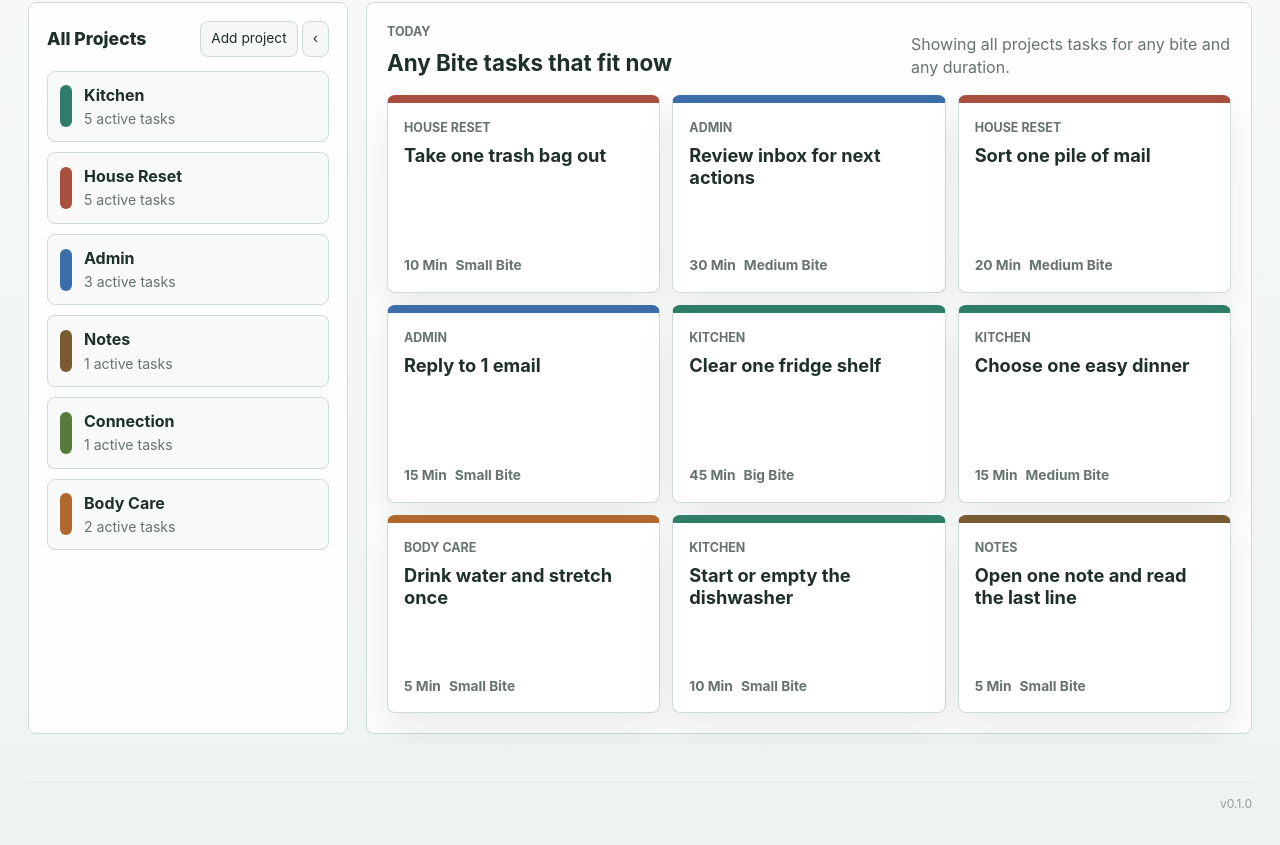
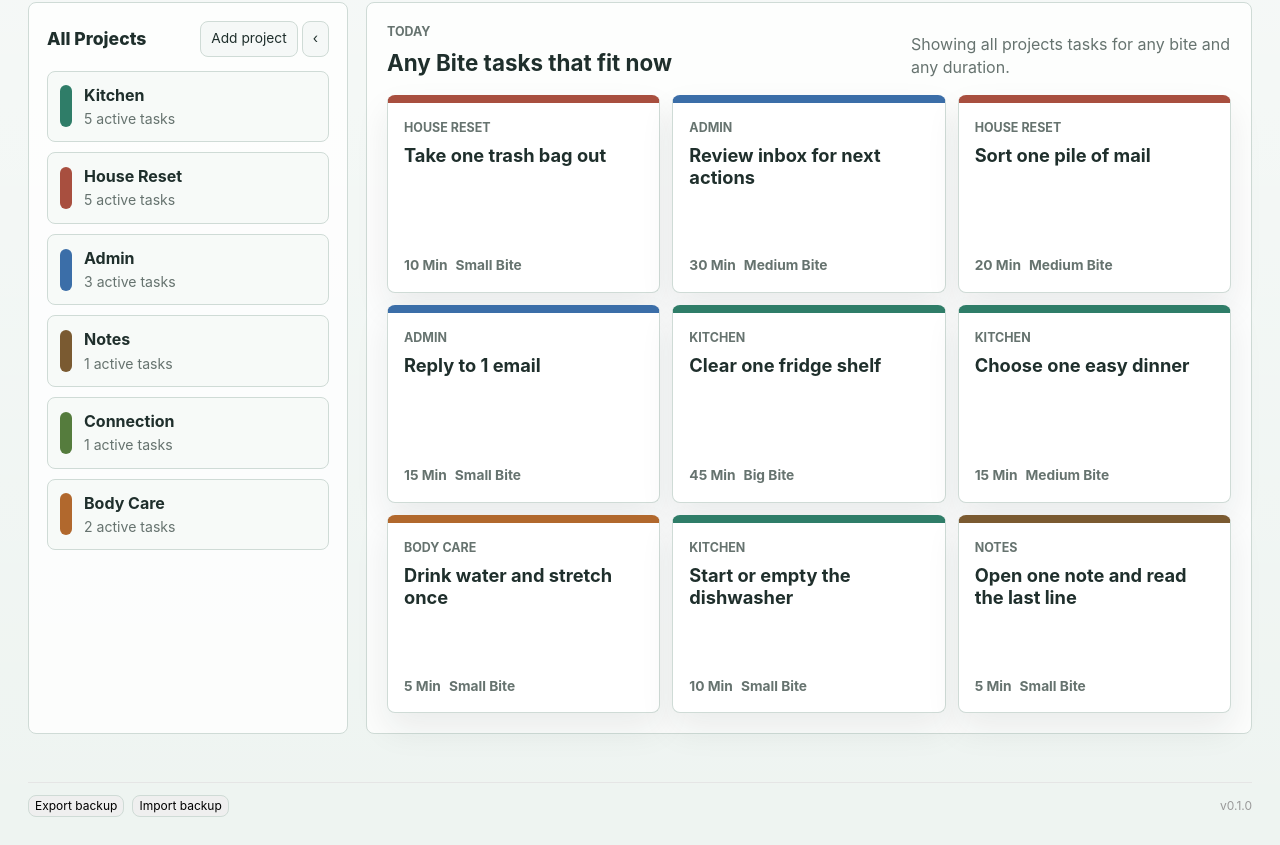
Before and after one commit to TXredking/drift_time, a React (Vite) app: page / in a window 1280 px wide. Shown: the part 194-1039 px from the top of the page. Built offline with nearby package versions, Linux system fonts and the light colour scheme.

Commit message:
Create M5 Tasks and implement M5 Task 01

```diff
--- a/src/App.css
+++ b/src/App.css
@@ -4,12 +4,35 @@
 }
 
 .app-footer {
+  display: flex;
+  align-items: center;
+  justify-content: space-between;
   margin-top: 48px;
   padding-top: 12px;
   border-top: 1px solid var(--color-border, #e5e5e5);
-  text-align: right;
   font-size: 0.75rem;
   color: var(--color-text-muted, #999);
+}
+
+.import-export {
+  display: flex;
+  align-items: center;
+  gap: 8px;
+  flex-wrap: wrap;
+}
+
+.file-input-hidden {
+  position: absolute;
+  width: 1px;
+  height: 1px;
+  opacity: 0;
+  pointer-events: none;
+}
+
+.import-error {
+  color: var(--color-error, #c0392b);
+  font-size: 0.85rem;
+  margin: 0;
 }
 
 .top-bar {
@@ -49,6 +72,7 @@
 .modal-actions button,
 .project-modal-actions button,
 .project-modal-tasks-heading button,
+.import-export button,
 .context-pill {
   border: 1px solid var(--border);
   border-radius: 8px;
--- a/src/App.tsx
+++ b/src/App.tsx
@@ -1,6 +1,6 @@
 import * as Dialog from '@radix-ui/react-dialog'
 import * as Tooltip from '@radix-ui/react-tooltip'
-import { useEffect, useMemo, useState } from 'react'
+import { useEffect, useMemo, useRef, useState } from 'react'
 import { version } from '../package.json'
 import './App.css'
 import { CONTEXTS } from './data/contexts'
@@ -12,7 +12,7 @@ import {
 } from './lib/constants'
 import { createId } from './lib/ids'
 import { createGridTaskIds, markTasksShown } from './lib/shuffle'
-import { loadAppState, saveAppState } from './lib/storage'
+import { exportAppState, loadAppState, parseImportedAppState, saveAppState } from './lib/storage'
 import type {
   AppState,
   ContextId,
@@ -111,6 +111,8 @@ function App() {
   const [activeTaskId, setActiveTaskId] = useState<string | null>(null)
   const [showArchivedTasks, setShowArchivedTasks] = useState(false)
   const [showArchivedProjects, setShowArchivedProjects] = useState(false)
+  const [importError, setImportError] = useState<string | null>(null)
+  const fileInputRef = useRef<HTMLInputElement>(null)
 
   const { selectedContextId, selectedEffortSize, selectedTimeWindow } =
     appState.preferences
@@ -401,6 +403,38 @@ function App() {
           : task,
       ),
     })
+  }
+
+  function handleImportFile(event: React.ChangeEvent<HTMLInputElement>) {
+    const file = event.target.files?.[0]
+    if (!file) return
+
+    const reader = new FileReader()
+    reader.onload = () => {
+      const result = reader.result
+      if (typeof result !== 'string') return
+
+      const parsed = parseImportedAppState(result)
+      if (!parsed) {
+        setImportError("That file doesn't look like a valid DriftTime backup.")
+        if (fileInputRef.current) fileInputRef.current.value = ''
+        return
+      }
+
+      const confirmed = window.confirm(
+        'This will replace all your current data. Continue?',
+      )
+      if (!confirmed) {
+        if (fileInputRef.current) fileInputRef.current.value = ''
+        return
+      }
+
+      saveAppState(parsed)
+      commitAppState(parsed)
+      setImportError(null)
+      if (fileInputRef.current) fileInputRef.current.value = ''
+    }
+    reader.readAsText(file)
   }
 
   return (
@@ -743,6 +777,28 @@ function App() {
         </section>
       </section>
       <footer className="app-footer">
+        <div className="import-export">
+          <button onClick={() => exportAppState(appState)} type="button">
+            Export backup
+          </button>
+          <button onClick={() => fileInputRef.current?.click()} type="button">
+            Import backup
+          </button>
+          <input
+            accept=".json"
+            aria-hidden="true"
+            className="file-input-hidden"
+            onChange={handleImportFile}
+            ref={fileInputRef}
+            tabIndex={-1}
+            type="file"
+          />
+          {importError && (
+            <p className="import-error" role="alert">
+              {importError}
+            </p>
+          )}
+        </div>
         <span>v{version}</span>
       </footer>
 
--- a/src/lib/storage.ts
+++ b/src/lib/storage.ts
@@ -40,3 +40,26 @@ export function loadAppState(): AppState {
 export function saveAppState(state: AppState) {
   window.localStorage.setItem(STORAGE_KEY, JSON.stringify(state))
 }
+
+export function exportAppState(state: AppState): void {
+  const date = new Date().toISOString().slice(0, 10)
+  const json = JSON.stringify(state, null, 2)
+  const blob = new Blob([json], { type: 'application/json' })
+  const url = URL.createObjectURL(blob)
+  const anchor = document.createElement('a')
+  anchor.href = url
+  anchor.download = `drifttime-backup-${date}.json`
+  document.body.appendChild(anchor)
+  anchor.click()
+  URL.revokeObjectURL(url)
+  anchor.remove()
+}
+
+export function parseImportedAppState(json: string): AppState | null {
+  try {
+    const parsed: unknown = JSON.parse(json)
+    return isAppState(parsed) ? parsed : null
+  } catch {
+    return null
+  }
+}
```
Also changed, not shown: 4 other files (tests, documents, lock files or other folders).
